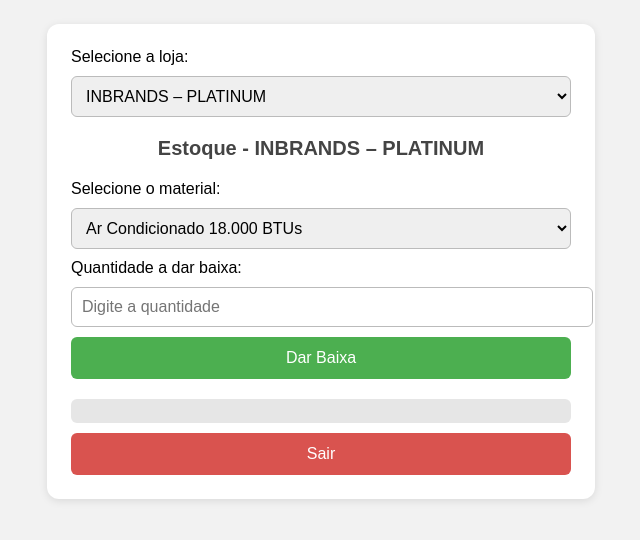
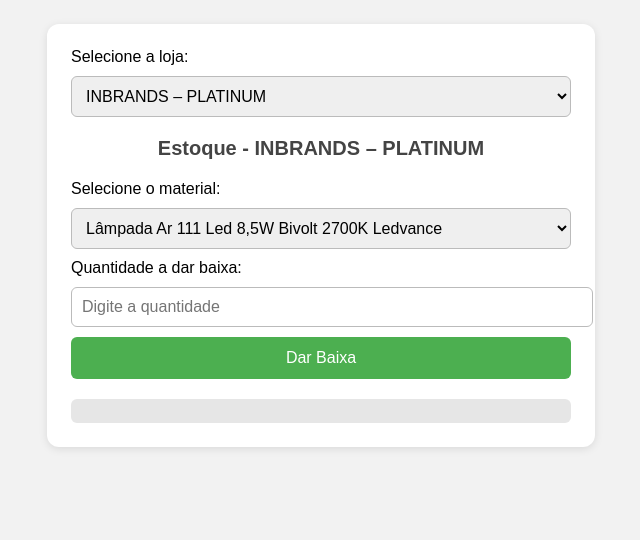
Before and after one commit to brian09407/controle-estoque, a plain HTML site: page poa.html in a window 1280 px wide. Shown: the part 88-628 px from the top of the page, without its empty margins (319-959 px from the left). Drawn offline with Linux system fonts and the light colour scheme.

Commit message:
Add files via upload

```diff
--- a/poa.html
+++ b/poa.html
@@ -86,17 +86,13 @@
 
     <label for="material">Selecione o material:</label>
     <select id="material">
-      <option value="Ar Condicionado 18.000 BTUs">Ar Condicionado 18.000 BTUs</option>
-      <option value="Lâmpadas LED 12W">Lâmpadas LED 12W</option>
-      <option value="Sensor de presença">Sensor de presença</option>
-      <option value="Painel Elétrico 12 disjuntores">Painel Elétrico 12 disjuntores</option>
-      <option value="Interruptor Simples">Interruptor Simples</option>
-      <option value="Tomada 20A">Tomada 20A</option>
-      <option value="Fita isolante">Fita isolante</option>
-      <option value="Spot de trilho">Spot de trilho</option>
-      <option value="Sensor de fumaça">Sensor de fumaça</option>
-      <option value="Cabo flexível 2,5mm">Cabo flexível 2,5mm</option>
-      <option value="Disjuntor 10A">Disjuntor 10A</option>
+      <option value="Lâmpada Ar 111 Led 8,5W Bivolt 2700K Ledvance">Lâmpada Ar 111 Led 8,5W Bivolt 2700K Ledvance</option>
+      <option value="Luminária Led Tubular T8 16W 3000k 120 cm">Luminária Led Tubular T8 16W 3000k 120 cm</option>
+      <option value="Lâmpada Mini Dicroica Led 4w Mr11 Gu10 3000k Ledvance">Lâmpada Mini Dicroica Led 4w Mr11 Gu10 3000k Ledvance</option>
+      <option value="Lâmpada led dicroica Gu10 4,5w / MR 16 – 3000k Ledvance">Lâmpada led dicroica Gu10 4,5w / MR 16 – 3000k Ledvance</option>
+      <option value="Par 38 2700k 14w Ledvance">Par 38 2700k 14w Ledvance</option>
+      <option value="Soquete Gu10">Soquete Gu10</option>
+      <option value="Fita isolante Scotch 33+ 19MMx20M">Fita isolante Scotch 33+ 19MMx20M</option>
       <option value="Luminária de emergência">Luminária de emergência</option>
     </select>
 
@@ -105,7 +101,6 @@
 
     <button onclick="darBaixa()">Dar Baixa</button>
     <div class="resultado" id="resultado"></div>
-    <button onclick="window.location.href='login.html'" style="margin-top: 10px; background-color: #d9534f;">Sair</button>
   </div>
 
   <script>
```
